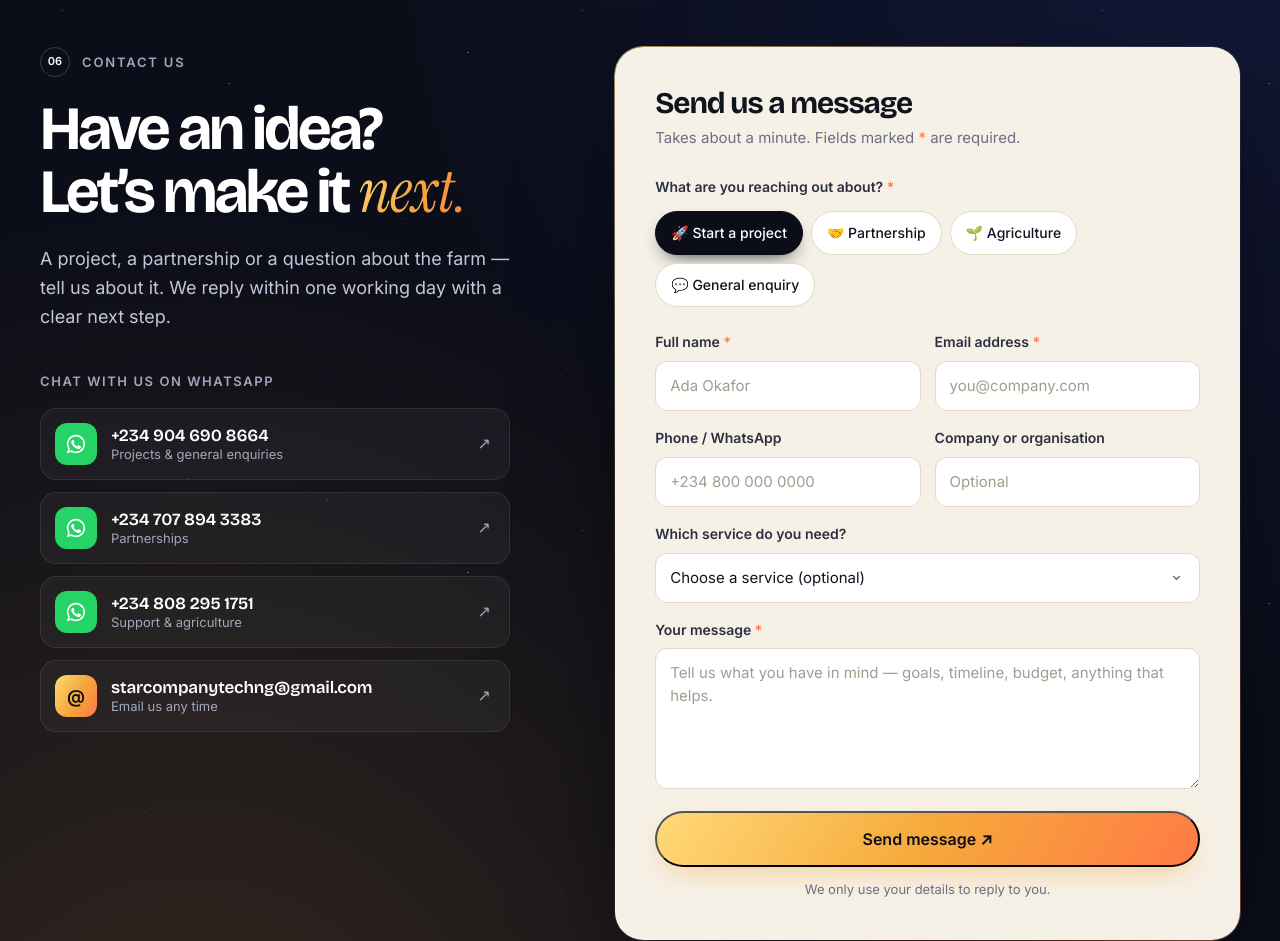
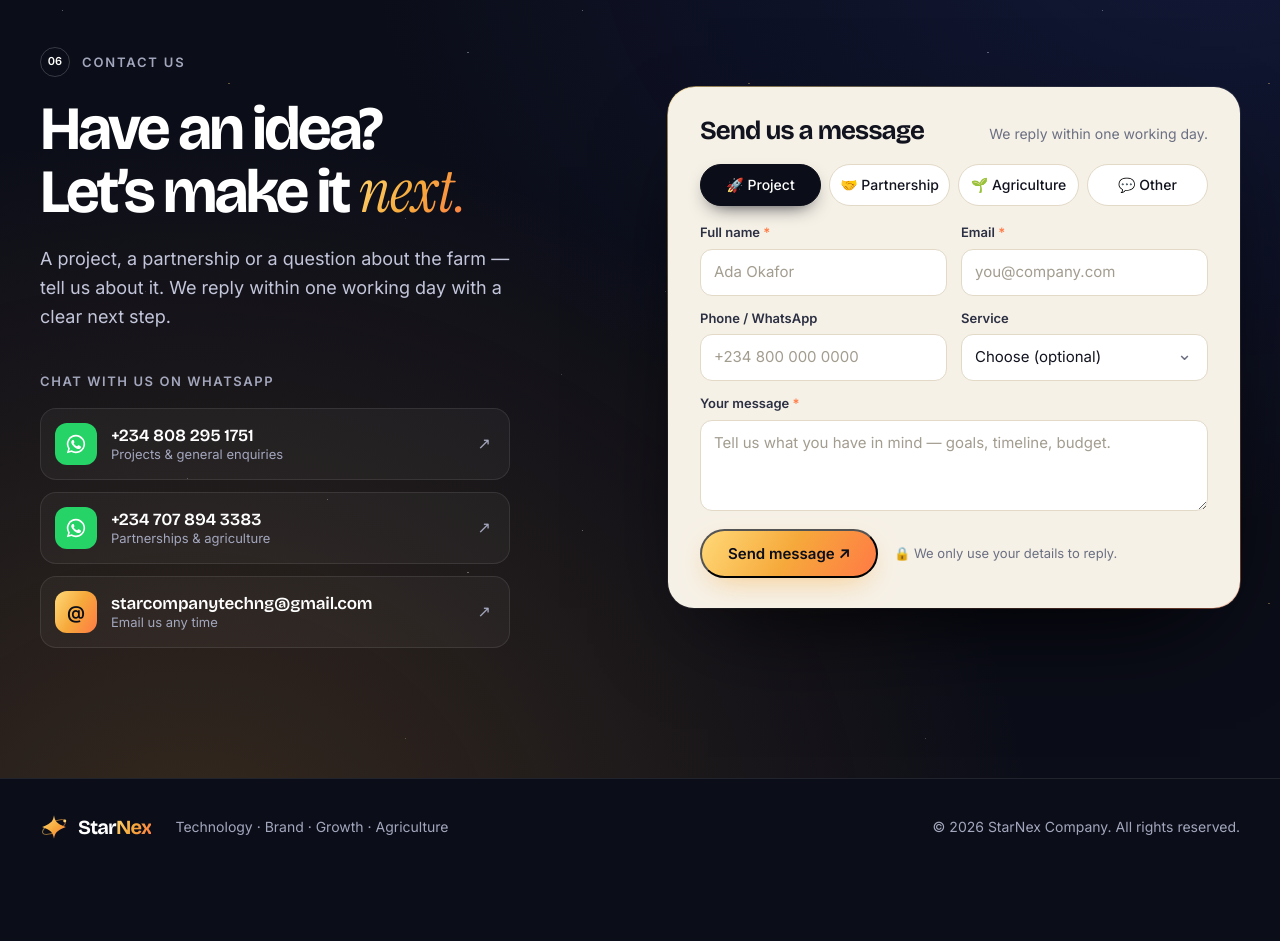
Before and after one commit to StarNex-Company/starnex-landing, a plain HTML site: page index.html in a window 1280 px wide. Shown: the part 5780-6721 px from the top of the page. After the commit the page ends 6655 px from the top, so only its background shows below. Drawn offline with nearby package versions, Linux system fonts and the light colour scheme.

Commit message:
Compact contact form, show two WhatsApp numbers, drop manual WhatsApp step

```diff
--- a/index.html
+++ b/index.html
@@ -247,17 +247,13 @@
 
           <div class="reach">
             <p class="reach-title">Chat with us on WhatsApp</p>
-            <a class="reach-card wa" href="https://wa.me/2349046908664?text=Hello%20StarNex%2C%20I%27d%20like%20to%20talk%20about%20a%20project." target="_blank" rel="noopener">
-              <span class="reach-ico" aria-hidden="true"><svg viewBox="0 0 24 24"><path d="M12 2a10 10 0 0 0-8.6 15.1L2 22l5-1.3A10 10 0 1 0 12 2Zm0 18.2a8.2 8.2 0 0 1-4.2-1.1l-.3-.2-3 .8.8-2.9-.2-.3A8.2 8.2 0 1 1 12 20.2Zm4.5-6.1c-.2-.1-1.5-.7-1.7-.8-.2-.1-.4-.1-.6.1l-.8 1c-.1.2-.3.2-.5.1a6.7 6.7 0 0 1-3.3-2.9c-.3-.4.3-.4.7-1.4.1-.2 0-.3 0-.4l-.8-1.8c-.2-.5-.4-.4-.6-.4h-.5a1 1 0 0 0-.7.3 3 3 0 0 0-.9 2.2 5.2 5.2 0 0 0 1.1 2.7 11.8 11.8 0 0 0 4.5 4c1.7.7 2.3.8 3.2.6a2.7 2.7 0 0 0 1.8-1.3c.2-.6.2-1.1.2-1.2-.1-.1-.3-.2-.5-.3Z"/></svg></span>
-              <span><b>+234 904 690 8664</b><small>Projects &amp; general enquiries</small></span><i aria-hidden="true">↗</i>
+            <a class="reach-card wa" href="https://wa.me/2348082951751?text=Hello%20StarNex%2C%20I%27d%20like%20to%20talk%20about%20a%20project." target="_blank" rel="noopener">
+              <span class="reach-ico" aria-hidden="true"><svg viewBox="0 0 24 24"><use href="#wa-path"/></svg></span>
+              <span><b>+234 808 295 1751</b><small>Projects &amp; general enquiries</small></span><i aria-hidden="true">↗</i>
             </a>
             <a class="reach-card wa" href="https://wa.me/2347078943383?text=Hello%20StarNex%2C%20I%27d%20like%20to%20discuss%20a%20partnership." target="_blank" rel="noopener">
               <span class="reach-ico" aria-hidden="true"><svg viewBox="0 0 24 24"><use href="#wa-path"/></svg></span>
-              <span><b>+234 707 894 3383</b><small>Partnerships</small></span><i aria-hidden="true">↗</i>
-            </a>
-            <a class="reach-card wa" href="https://wa.me/2348082951751?text=Hello%20StarNex%2C%20I%27m%20reaching%20out%20from%20your%20website." target="_blank" rel="noopener">
-              <span class="reach-ico" aria-hidden="true"><svg viewBox="0 0 24 24"><use href="#wa-path"/></svg></span>
-              <span><b>+234 808 295 1751</b><small>Support &amp; agriculture</small></span><i aria-hidden="true">↗</i>
+              <span><b>+234 707 894 3383</b><small>Partnerships &amp; agriculture</small></span><i aria-hidden="true">↗</i>
             </a>
             <a class="reach-card mail-card" href="mailto:starcompanytechng@gmail.com?subject=Hello%20StarNex">
               <span class="reach-ico" aria-hidden="true">@</span>
@@ -268,28 +264,28 @@
 
         <div class="form-card reveal">
           <form id="contact-form" novalidate>
+            <div class="form-head">
               <h3>Send us a message</h3>
-            <p class="form-sub">Takes about a minute. Fields marked <span class="req">*</span> are required.</p>
+              <p class="form-sub">We reply within one working day.</p>
+            </div>
 
             <fieldset class="reasons">
-              <legend>What are you reaching out about? <span class="req">*</span></legend>
-              <label><input type="radio" name="reason" value="Start a project" checked><span>🚀 Start a project</span></label>
+              <legend class="sr-only">What are you reaching out about?</legend>
+              <label><input type="radio" name="reason" value="Start a project" checked><span>🚀 Project</span></label>
               <label><input type="radio" name="reason" value="Partnership"><span>🤝 Partnership</span></label>
               <label><input type="radio" name="reason" value="Agriculture"><span>🌱 Agriculture</span></label>
-              <label><input type="radio" name="reason" value="General enquiry"><span>💬 General enquiry</span></label>
+              <label><input type="radio" name="reason" value="General enquiry"><span>💬 Other</span></label>
             </fieldset>
 
             <div class="field-row">
               <label class="field"><span>Full name <span class="req">*</span></span><input name="name" type="text" autocomplete="name" maxlength="120" placeholder="Ada Okafor" required></label>
-              <label class="field"><span>Email address <span class="req">*</span></span><input name="email" type="email" autocomplete="email" maxlength="254" placeholder="you@company.com" required></label>
+              <label class="field"><span>Email <span class="req">*</span></span><input name="email" type="email" autocomplete="email" maxlength="254" placeholder="you@company.com" required></label>
             </div>
             <div class="field-row">
               <label class="field"><span>Phone / WhatsApp</span><input name="phone" type="tel" autocomplete="tel" maxlength="30" placeholder="+234 800 000 0000"></label>
-              <label class="field"><span>Company or organisation</span><input name="company" type="text" autocomplete="organization" maxlength="120" placeholder="Optional"></label>
-            </div>
-            <label class="field"><span>Which service do you need?</span>
+              <label class="field"><span>Service</span>
                 <span class="select"><select name="service">
-                <option value="">Choose a service (optional)</option>
+                  <option value="">Choose (optional)</option>
                   <option>App or software development</option>
                   <option>Website design</option>
                   <option>Brand identity &amp; logo</option>
@@ -299,20 +295,21 @@
                   <option>Not sure yet</option>
                 </select></span>
               </label>
-            <label class="field"><span>Your message <span class="req">*</span></span><textarea name="message" rows="5" maxlength="3000" placeholder="Tell us what you have in mind — goals, timeline, budget, anything that helps." required></textarea></label>
+            </div>
+            <label class="field"><span>Your message <span class="req">*</span></span><textarea name="message" rows="3" maxlength="3000" placeholder="Tell us what you have in mind — goals, timeline, budget." required></textarea></label>
             <div class="hp" aria-hidden="true"><label>Leave this empty<input name="website" type="text" tabindex="-1" autocomplete="off"></label></div>
 
             <p class="form-error" role="alert" hidden></p>
+            <div class="form-foot">
               <button class="btn btn-gold submit" type="submit"><span class="label-idle">Send message <span aria-hidden="true">↗</span></span><span class="label-busy">Sending…</span></button>
-            <p class="form-note">We only use your details to reply to you.</p>
+              <p class="form-note">🔒 We only use your details to reply.</p>
+            </div>
           </form>
 
           <div class="form-success" hidden tabindex="-1">
             <div class="success-badge" aria-hidden="true">✦</div>
             <h3>Message received!</h3>
             <p>Thank you, <b class="success-name"></b>. Your message is with the StarNex team and we’ll get back to you within one working day.</p>
-            <p class="success-wa-note">Want a faster reply? Send the same message to us on WhatsApp:</p>
-            <a class="btn btn-wa success-wa" href="#" target="_blank" rel="noopener">Send on WhatsApp <span aria-hidden="true">↗</span></a>
             <button class="text-link another" type="button">Send another message</button>
           </div>
         </div>
@@ -321,7 +318,7 @@
     </section>
   </main>
 
-  <a class="wa-float" href="https://wa.me/2349046908664?text=Hello%20StarNex%2C%20I%27m%20reaching%20out%20from%20your%20website." target="_blank" rel="noopener" aria-label="Chat with StarNex on WhatsApp"><svg viewBox="0 0 24 24" aria-hidden="true"><use href="#wa-path"/></svg></a>
+  <a class="wa-float" href="https://wa.me/2348082951751?text=Hello%20StarNex%2C%20I%27m%20reaching%20out%20from%20your%20website." target="_blank" rel="noopener" aria-label="Chat with StarNex on WhatsApp"><svg viewBox="0 0 24 24" aria-hidden="true"><use href="#wa-path"/></svg></a>
 
   <footer class="footer">
     <div class="wrap footer-inner">
--- a/styles.css
+++ b/styles.css
@@ -218,7 +218,7 @@ em { font-family: var(--serif); font-style: italic; font-weight: 400; letter-spa
 
 /* Contact */
 .contact { position: relative; overflow: hidden; isolation: isolate; color: #fff; padding: 130px 0; background: radial-gradient(ellipse at 15% 110%, #f6a93b2e, transparent 55%), radial-gradient(ellipse at 95% 0%, #3b5bff22, transparent 50%), var(--ink); }
-.contact-grid { display: grid; grid-template-columns: 0.9fr 1.1fr; gap: 64px; align-items: start; }
+.contact-grid { display: grid; grid-template-columns: 1fr 1fr; gap: 56px; align-items: center; }
 .contact-grid > * { min-width: 0; }
 .contact h2 { font: 700 clamp(42px, 4.8vw, 70px)/1 var(--display); letter-spacing: -0.05em; margin: 22px 0 22px; }
 .contact h2 em { background: var(--grad); -webkit-background-clip: text; background-clip: text; color: transparent; padding-right: .06em; }
@@ -237,24 +237,26 @@ em { font-family: var(--serif); font-style: italic; font-weight: 400; letter-spa
 .reach-ico svg { width: 22px; height: 22px; fill: currentColor; }
 .mail-card .reach-ico { background: var(--grad); color: var(--ink); }
 
-.form-card { position: relative; background: var(--paper); color: var(--text); border-radius: 28px; padding: 40px; box-shadow: 0 40px 100px -40px #000, 0 0 0 1px #ffffff14; }
+.form-card { position: relative; background: var(--paper); color: var(--text); border-radius: 26px; padding: 30px 32px; box-shadow: 0 40px 100px -40px #000, 0 0 0 1px #ffffff14; }
 .form-card::before { content: ""; position: absolute; inset: -1px; border-radius: 29px; padding: 1px; background: linear-gradient(140deg, #ffd97899, transparent 35%, transparent 70%, #ff7a4566); -webkit-mask: linear-gradient(#000 0 0) content-box, linear-gradient(#000 0 0); -webkit-mask-composite: xor; mask-composite: exclude; pointer-events: none; }
-.form-card h3 { font: 700 30px/1.1 var(--display); letter-spacing: -0.035em; }
-.form-sub { color: var(--muted); font-size: 15px; margin-top: 6px; }
+.form-card h3 { font: 700 26px/1.1 var(--display); letter-spacing: -0.035em; }
+.form-head { display: flex; justify-content: space-between; align-items: baseline; gap: 12px; flex-wrap: wrap; }
+.sr-only { position: absolute; width: 1px; height: 1px; overflow: hidden; clip: rect(0 0 0 0); white-space: nowrap; }
+.form-sub { color: var(--muted); font-size: 14px; }
 .req { color: var(--ember); }
-.reasons { border: 0; margin: 26px 0 8px; display: flex; flex-wrap: wrap; gap: 8px; }
+.reasons { border: 0; margin: 18px 0 4px; display: grid; grid-template-columns: repeat(4, 1fr); gap: 8px; }
 .reasons legend { font-size: 14px; font-weight: 600; margin-bottom: 12px; color: #2b2f42; }
 .reasons label { cursor: pointer; }
 .reasons input { position: absolute; opacity: 0; pointer-events: none; }
-.reasons label > span { display: inline-flex; align-items: center; gap: 6px; padding: 10px 15px; border-radius: 999px; border: 1px solid var(--line); background: #fff; font-size: 14px; font-weight: 500; transition: all .2s; }
+.reasons label > span { display: flex; justify-content: center; align-items: center; gap: 6px; padding: 9px 8px; white-space: nowrap; border-radius: 999px; border: 1px solid var(--line); background: #fff; font-size: 14px; font-weight: 500; transition: all .2s; }
 .reasons label:hover > span { border-color: #f6a93b; }
 .reasons input:checked + span { background: var(--ink); color: #fff; border-color: var(--ink); box-shadow: 0 8px 20px -10px #0b0d18; }
 .reasons input:focus-visible + span { outline: 2px solid var(--gold); outline-offset: 2px; }
 .field-row { display: grid; grid-template-columns: 1fr 1fr; gap: 14px; }
-.field { display: flex; flex-direction: column; gap: 7px; margin-top: 16px; }
-.field > span:first-child { font-size: 14px; font-weight: 600; color: #2b2f42; }
-.field input, .field select, .field textarea { width: 100%; font: 15px/1.5 var(--body); color: var(--text); background: #fff; border: 1px solid var(--line); border-radius: 12px; padding: 13px 14px; transition: border-color .2s, box-shadow .2s; }
-.field textarea { resize: vertical; min-height: 130px; }
+.field { display: flex; flex-direction: column; gap: 6px; margin-top: 12px; }
+.field > span:first-child { font-size: 13px; font-weight: 600; color: #2b2f42; }
+.field input, .field select, .field textarea { width: 100%; font: 15px/1.5 var(--body); color: var(--text); background: #fff; border: 1px solid var(--line); border-radius: 12px; padding: 11px 13px; transition: border-color .2s, box-shadow .2s; }
+.field textarea { resize: vertical; min-height: 88px; }
 .field input::placeholder, .field textarea::placeholder { color: #a39d90; }
 .field input:focus, .field select:focus, .field textarea:focus { outline: none; border-color: var(--gold); box-shadow: 0 0 0 4px #f6a93b2e; }
 .field input[aria-invalid="true"], .field textarea[aria-invalid="true"] { border-color: #d6455d; box-shadow: 0 0 0 4px #d6455d1f; }
@@ -263,20 +265,18 @@ em { font-family: var(--serif); font-style: italic; font-weight: 400; letter-spa
 .select::after { content: "⌄"; position: absolute; right: 16px; top: 50%; transform: translateY(-62%); color: var(--muted); pointer-events: none; font-size: 18px; }
 .hp { position: absolute; left: -10000px; width: 1px; height: 1px; overflow: hidden; }
 .form-error { margin-top: 16px; background: #fdecee; color: #a12c42; padding: 12px 14px; border-radius: 12px; font-size: 14px; }
-.submit { width: 100%; justify-content: center; margin-top: 22px; padding: 18px 24px; font-size: 16px; }
+.form-foot { display: flex; align-items: center; gap: 16px; margin-top: 18px; flex-wrap: wrap; }
+.submit { justify-content: center; padding: 15px 26px; font-size: 15px; }
 .submit .label-busy { display: none; }
 .submit[aria-busy="true"] { opacity: .75; pointer-events: none; }
 .submit[aria-busy="true"] .label-idle { display: none; }
 .submit[aria-busy="true"] .label-busy { display: inline; }
-.form-note { text-align: center; color: var(--muted); font-size: 13px; margin-top: 12px; }
-.form-success { text-align: center; padding: 30px 6px; outline: none; }
+.form-note { color: var(--muted); font-size: 13px; }
+.form-success { text-align: center; padding: 20px 6px; outline: none; }
 .success-badge { width: 76px; height: 76px; margin: 0 auto 22px; border-radius: 50%; display: grid; place-items: center; font-size: 30px; color: var(--ink); background: var(--grad); box-shadow: 0 16px 40px -14px #f6a93b; animation: pop .6s cubic-bezier(.2,1.4,.4,1); }
 .form-success h3 { font-size: 34px; }
 .form-success p { color: var(--muted); margin: 12px auto 0; max-width: 420px; }
 .form-success p b { color: var(--text); }
-.success-wa-note { margin-top: 26px !important; font-size: 14px; }
-.btn-wa { background: #25d366; color: #fff; margin-top: 14px; box-shadow: 0 12px 30px -12px #25d366; }
-.btn-wa:hover { background: #1ebe5a; }
 .text-link { display: block; margin: 18px auto 0; background: none; border: 0; font: 600 14px var(--body); color: var(--muted); text-decoration: underline; text-underline-offset: 3px; cursor: pointer; }
 .wa-float { position: fixed; right: 22px; bottom: 22px; z-index: 40; width: 58px; height: 58px; border-radius: 50%; display: grid; place-items: center; background: #25d366; color: #fff; box-shadow: 0 14px 34px -10px #25d366aa, 0 0 0 6px #25d36622; transition: transform .25s; }
 .wa-float:hover { transform: scale(1.08); }
@@ -347,7 +347,10 @@ em { font-family: var(--serif); font-style: italic; font-weight: 400; letter-spa
   .contact { padding: 90px 0; }
   .form-card { padding: 26px 20px; border-radius: 22px; }
   .field-row { grid-template-columns: 1fr; gap: 0; }
-  .reasons label > span { font-size: 13px; padding: 9px 13px; }
+  .reasons { grid-template-columns: repeat(2, 1fr); }
+  .reasons label > span { font-size: 13px; padding: 9px 8px; }
+  .form-foot .submit { flex: 1 1 100%; }
+  .form-note { width: 100%; text-align: center; }
   .wa-float { right: 16px; bottom: 16px; width: 54px; height: 54px; }
   .reach-card b { font-size: 15px; }
   .reach-card { padding-right: 14px; }
```
Also changed, not shown: main.js (+0 -9 lines). Lines whose indentation alone changed are shown as unchanged.
